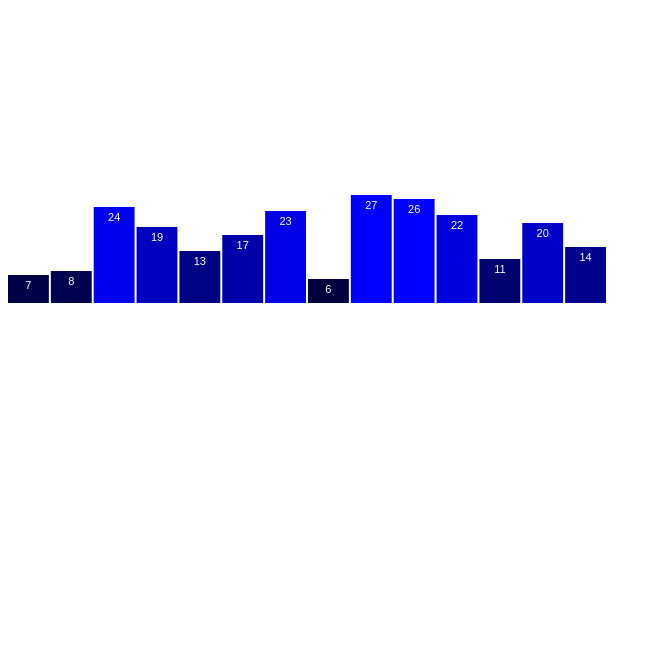
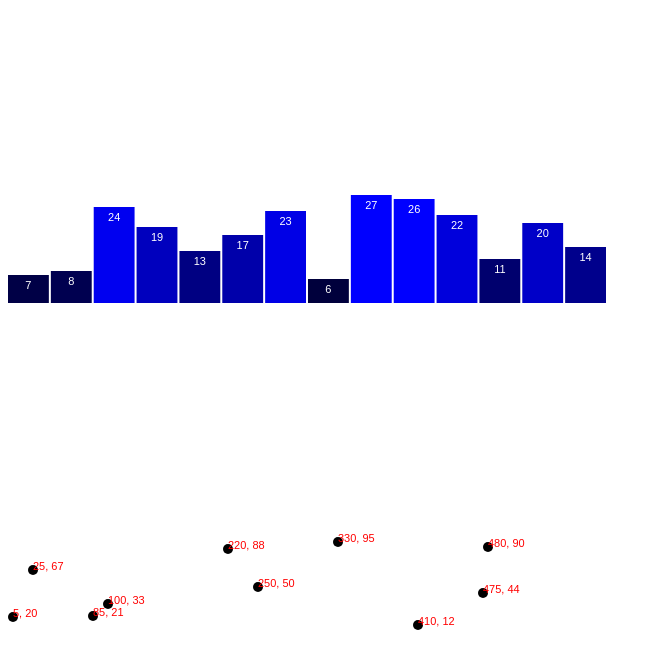
Before and after one commit to aaronkbrown/D3demo, a plain HTML site: page index.html in a window 1280 px wide. Shown: the part 27-696 px from the top of the page, without its empty margins (0-661 px from the left). Drawn offline with nearby package versions, Linux system fonts and the light colour scheme.

Commit message:
svg scatterplot

```diff
--- a/data.json
+++ b/data.json
@@ -1,3 +1,4 @@
 {
-  "dataPoints": [7, 8, 24, 19, 13, 17, 23, 6, 27, 26, 22, 11, 20, 14]
+  "dataPoints": [7, 8, 24, 19, 13, 17, 23, 6, 27, 26, 22, 11, 20, 14],
+  "dataScatter": [[5, 20], [480, 90], [250, 50], [100, 33], [330, 95], [410, 12], [475, 44], [25, 67], [85, 21], [220, 88]]
 }
--- a/main.js
+++ b/main.js
@@ -1,12 +1,15 @@
 
 var main = d3.select("main");
-var graphDiv = main.append("div");
 var dataset = [];
+var dScatter = [];
 
 $.getJSON("data.json", function(d){
   var nDataSize = d.dataPoints.length;
   for(i = 0; i < nDataSize; i++){
     dataset[i] = d.dataPoints[i];
+  }
+  for(i = 0; i < d.dataScatter.length; i++){
+    dScatter[i] = d.dataScatter[i];
   }
 }).done(function(){
 
@@ -39,6 +42,28 @@ $.getJSON("data.json", function(d){
     return (nHeight - (d * 4) + 14);
   }).attr("font-family", "sans-serif").attr("font-size", "11px").attr("fill", "white").attr("text-anchor", "middle");
 
+
+
+
+  var svgScatter = d3.select("main").append("svg").attr("width", nWidth).attr("height", nHeight);
+
+  var circles = svgScatter.selectAll("circle").data(dScatter).enter().append("circle");
+
+  circles.attr("cx", function(d){
+    return d[0];
+  }).attr("cy", function(d){
+    return (nHeight - d[1]);
+  }).attr("r", 5);
+
+  var scatterText = svgScatter.selectAll("text").data(dScatter).enter().append("text");
+
+  scatterText.text(function(d){
+    return d[0] + ", " + d[1];
+  }).attr("x", function(d){
+    return d[0];
+  }).attr("y", function(d){
+    return (nHeight - d[1]);
+  }).attr("font-family", "sans-serif").attr("font-size", "11px").attr("fill", "red");
 
   /**
   d3.select("#barchart")
--- a/stylesheet.css
+++ b/stylesheet.css
@@ -11,3 +11,7 @@
   background-color: teal;
   margin-right: 4px;
 }
+
+svg {
+  margin: 0 auto;
+}
```
